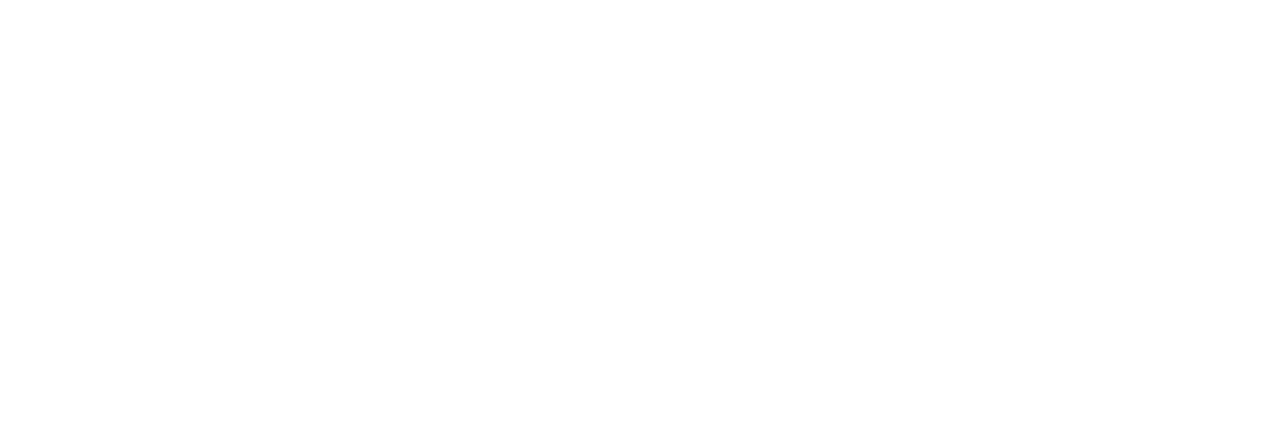
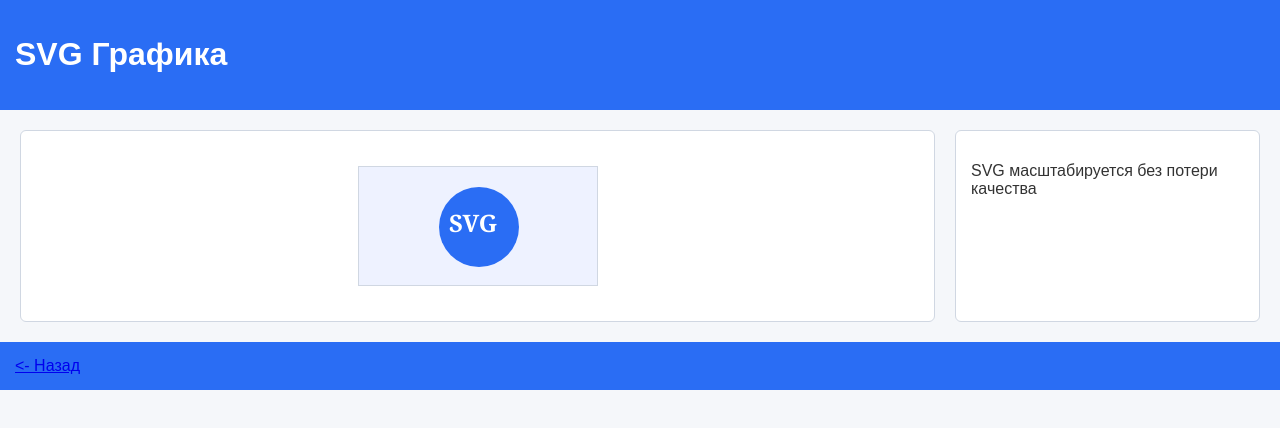
Before and after one commit to AnastasiaZlamanyuk/isrpo_LAB6, a plain HTML site: page my-site/vector.html in a window 1280 px wide. Drawn offline with Linux system fonts and the light colour scheme.

Commit message:
Change vector.html and CSS

```diff
--- a/my-site/style.css
+++ b/my-site/style.css
@@ -57,30 +57,44 @@
   margin: 10px 0;
   font-style: italic;
 }
-form{
+form {
   max-width: 400px;
 }
-label{
+label {
   display: block;
   margin-bottom: 10px;
 }
 input,
 textarea,
-select{
+select {
   width: 100%;
   padding: 6px;
   margin-top: 4px;
 }
-video{
+video {
   display: block;
   background: #000;
   min-height: 200px;
 }
-audio{
+audio {
   width: 100%;
   margin: 15px 0;
 }
-iframe{
+iframe {
   border: 1px solid #2a6df4;
   background: white;
 }
+svg {
+  display: block;
+  margin: 20px auto;
+  border: 1px solid #d0d7e2;
+}
+svg:hover {
+  box-shadow: 0 4px 12px rgba(0, 0, 0, 0.1);
+  transition: box-shadow 0.3s ease;
+}
+svg text {
+  font-family: Georgia, serif;
+  font-size: 24px;
+  font-weight: bold;
+}
--- a/my-site/vector.html
+++ b/my-site/vector.html
@@ -0,0 +1,30 @@
+<!DOCTYPE html>
+<html lang="ru-RU">
+<head>
+    <meta charset="UTF-8">
+    <meta name="viewport" content="width=device-width, initial-scale=1.0">
+    <title>SVG</title>
+    <link rel="stylesheet" href="style.css">
+</head>
+<body>
+    <header>
+        <h1>SVG Графика</h1>
+    </header>
+    <main>
+        <section>
+            <svg width="240" height="120" class="logo" title="SVG из Figma" tabindex="0">
+                <rect width="240" height="120" fill="#eef2ff"></rect>
+                <circle cx="120" cy="60" r="40" fill="#2a6df4"></circle>
+                <text x="90" y="65" fill="white">SVG</text>
+            </svg>
+            <p hidden>Скрытый текст</p>
+        </section>
+        <aside>
+            <p>SVG масштабируется без потери качества</p>
+        </aside>
+    </main>
+    <footer id="footer">
+        <a href="index.html"><- Назад</a>
+    </footer>
+</body>
+</html>
```
Lines whose indentation alone changed are shown as unchanged.
